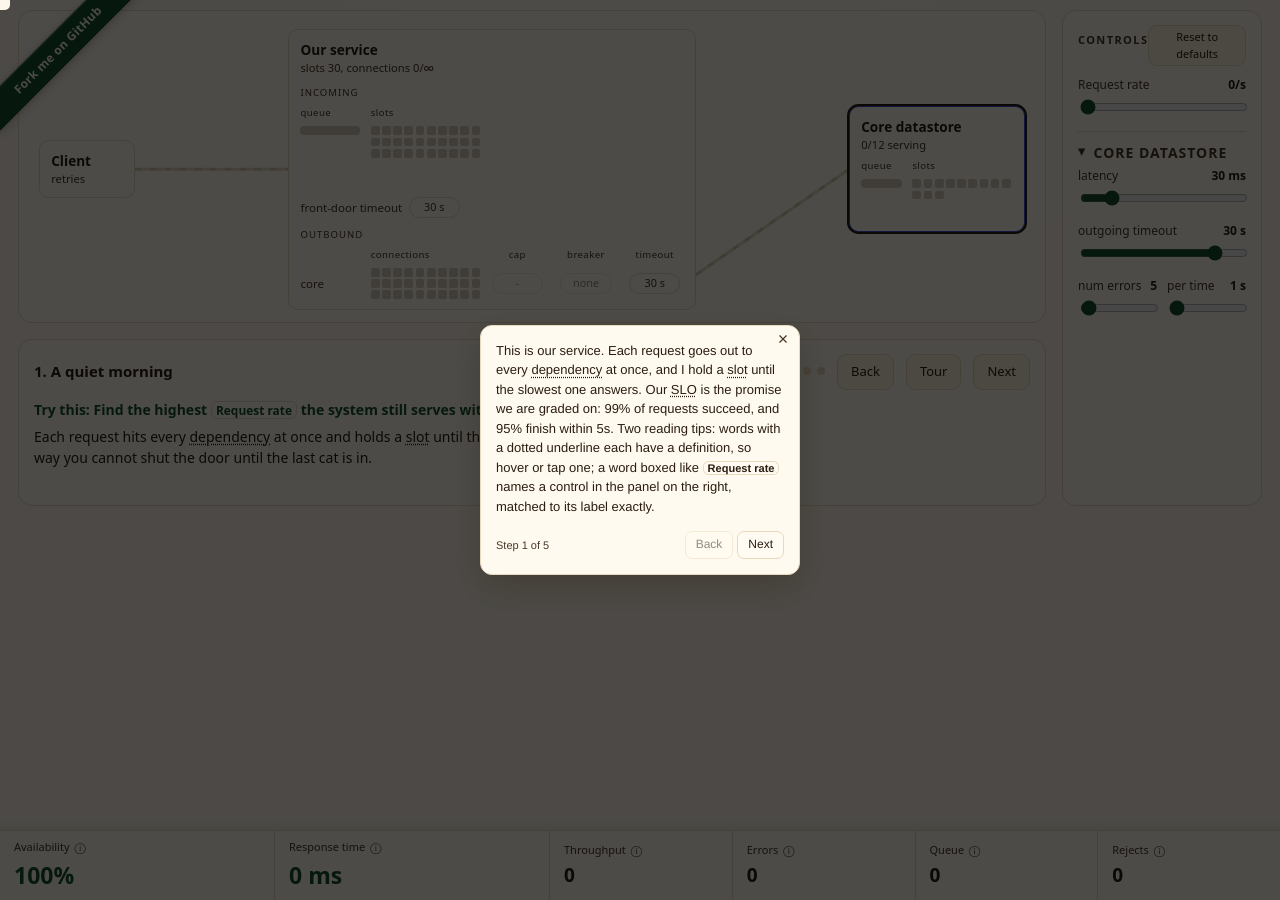
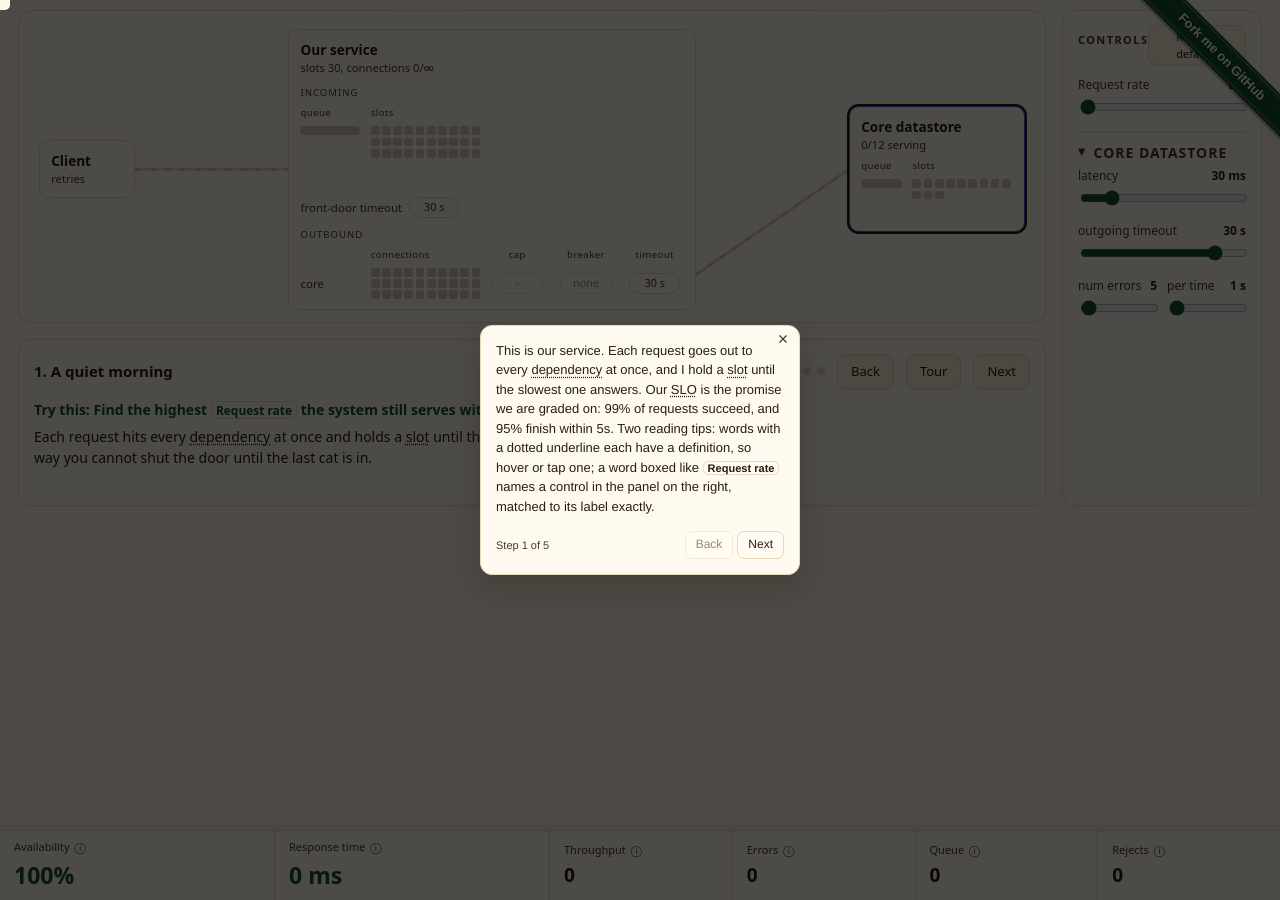
Before and after one commit to vosechu/vosechu.github.io, a Jekyll site: the page autonomous-actions/index.html, which Jekyll copies as it is, in a window 1280 px wide. Built offline with Jekyll 4.4.1, drawn with Linux system fonts in a browser that asks for light colours.

Commit message:
feat(autonomous-actions): use the standard github-fork-ribbon-css
Replace the hand-rolled top-left .forkribbon with github-fork-ribbon-css v0.2.3
(MIT, Simon Whitaker), inlined and tinted var(--teal) exactly as the icrs project
uses it. The "Fork me on GitHub" ribbon now matches across the two apps: the
standard top-right corner, dotted inner border, and data-ribbon markup.

Co-Authored-By: Claude Opus 4.8 (1M context) <noreply@anthropic.com>
Claude-Session: https://claude.ai/code/session_01AKv8sPDdoy5Nfsx5nPdveb

```diff
--- a/autonomous-actions/index.html
+++ b/autonomous-actions/index.html
@@ -296,24 +296,14 @@
     .driver-popover.aa-tour .driver-popover-close-btn { color: var(--ink-dim); }
     .driver-popover.aa-tour .driver-popover-arrow { border-color: var(--panel-solid); }
 
-    /* "Fork me on GitHub" corner ribbon (pure CSS, no external asset). */
-    .forkribbon { position: fixed; top: 0; left: 0; width: 150px; height: 150px; overflow: hidden; z-index: 50; pointer-events: none; }
-    .forkribbon a {
-      position: absolute; top: 34px; left: -42px; width: 200px; padding: 6px 0;
-      transform: rotate(-45deg); text-align: center; pointer-events: auto; text-decoration: none;
-      background: var(--teal); color: var(--bg); font-size: 12px; font-weight: 700; letter-spacing: 0.3px;
-      box-shadow: 0 2px 8px rgba(43,29,16,0.25);
-      border-top: 1px solid rgba(255,255,255,0.4); border-bottom: 1px solid rgba(43,29,16,0.25);
-    }
-    .forkribbon a:hover { background: #1c6b3a; }
-    @media (max-width: 900px) {
-      .forkribbon { display: none; }
-    }
+    /* "Fork me on GitHub" ribbon -- github-fork-ribbon-css v0.2.3, MIT (Simon Whitaker), tinted var(--teal) */
+    .github-fork-ribbon{width:12.1em;height:12.1em;position:absolute;overflow:hidden;top:0;right:0;z-index:9999;pointer-events:none;font-size:13px;text-decoration:none;text-indent:-999999px}.github-fork-ribbon.fixed{position:fixed}.github-fork-ribbon:active,.github-fork-ribbon:hover{background-color:rgba(0,0,0,0)}.github-fork-ribbon:after,.github-fork-ribbon:before{position:absolute;display:block;width:15.38em;height:1.54em;top:3.23em;right:-3.23em;box-sizing:content-box;transform:rotate(45deg)}.github-fork-ribbon:before{content:"";padding:.38em 0;background-color:var(--teal);background-image:linear-gradient(to bottom,rgba(0,0,0,0),rgba(0,0,0,.15));box-shadow:0 .15em .23em 0 rgba(0,0,0,.5);pointer-events:auto}.github-fork-ribbon:after{content:attr(data-ribbon);color:#fff;font:700 1em "Helvetica Neue",Helvetica,Arial,sans-serif;line-height:1.54em;text-decoration:none;text-shadow:0 -.08em rgba(0,0,0,.5);text-align:center;text-indent:0;padding:.15em 0;margin:.15em 0;border-width:.08em 0;border-style:dotted;border-color:rgba(255,255,255,.7)}
+    @media (max-width:640px){.github-fork-ribbon{display:none}}
 
   </style>
 </head>
 <body>
-  <div class="forkribbon"><a href="https://github.com/vosechu/vosechu.github.io" target="_blank" rel="noopener">Fork me on GitHub</a></div>
+  <a class="github-fork-ribbon fixed" href="https://github.com/vosechu/vosechu.github.io/tree/master/autonomous-actions" data-ribbon="Fork me on GitHub" title="Fork me on GitHub" target="_blank" rel="noopener">Fork me on GitHub</a>
 
   <div class="layout">
     <div class="leftcol">
```
